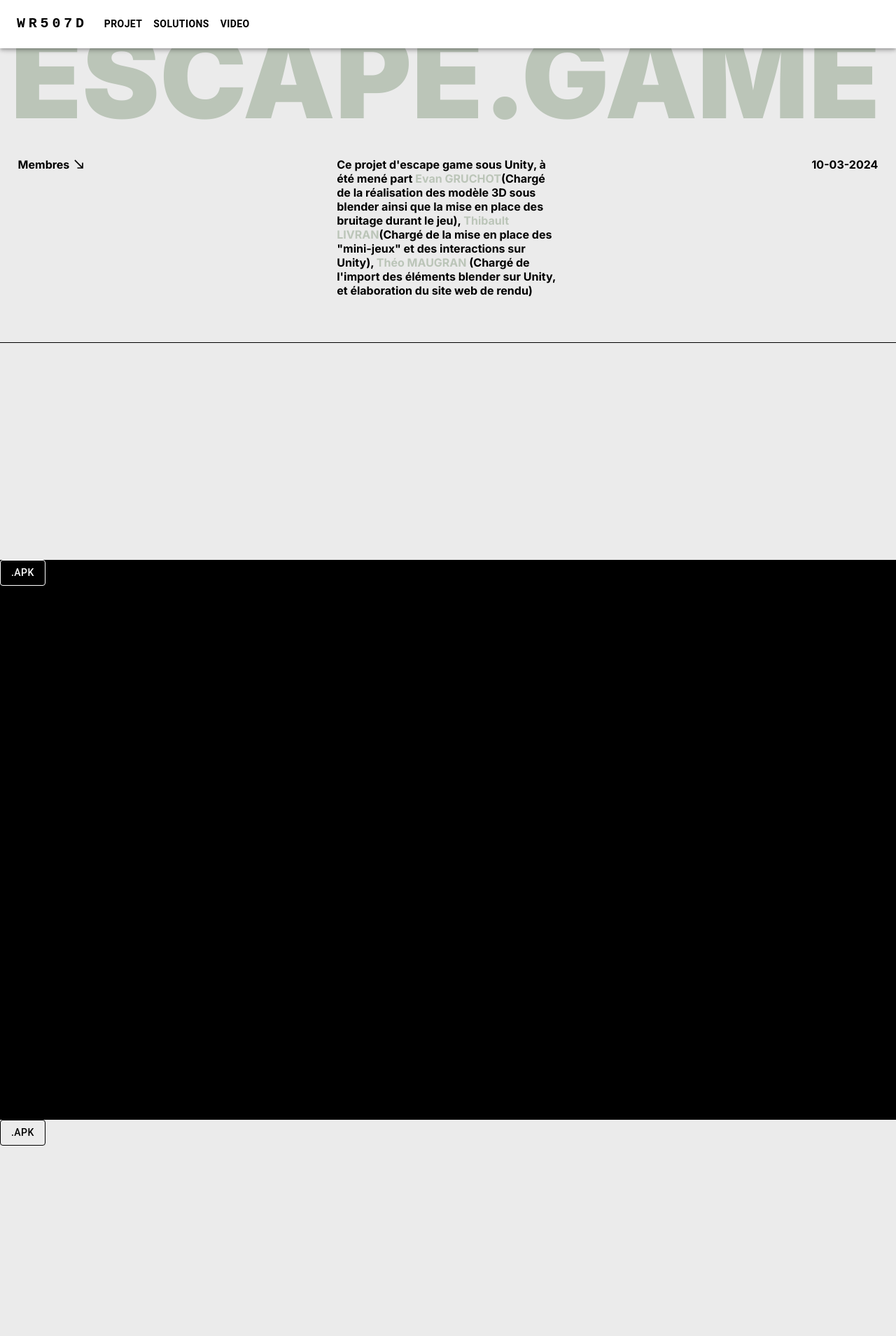
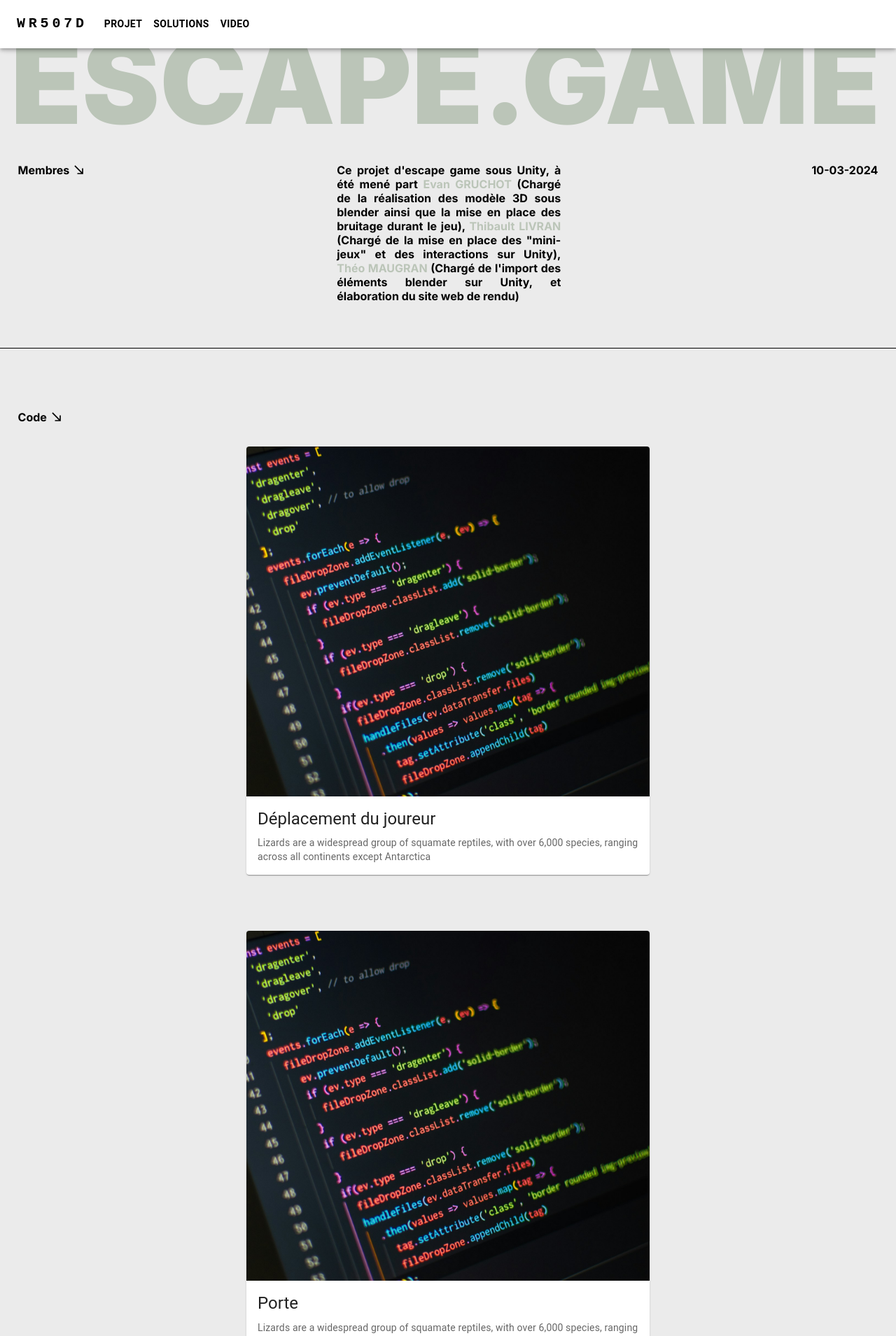
Before and after one commit to theomgrn/LandingUnity, a Next.js app: page / in a window 1280 px wide. Shown: the top 1909 px of the page at 70% size. Built offline with nearby package versions, Linux system fonts and the light colour scheme; a web font is replaced by a local one.

Commit message:
feat : mise en place des screen des différents script

```diff
--- /dev/null
+++ b/app/component/cards.js
@@ -0,0 +1,77 @@
+import * as React from 'react';
+import Card from '@mui/material/Card';
+import CardContent from '@mui/material/CardContent';
+import CardMedia from '@mui/material/CardMedia';
+import Typography from '@mui/material/Typography';
+import { CardActionArea } from '@mui/material';
+import code from "@/app/css/code.module.css";
+
+export default function ActionAreaCard() {
+    return (
+        <div className={code.listCards}>
+            <Card className={code.card}>
+                <CardActionArea>
+                    <a href="../../public/images/code.jpg" download>
+                        <CardMedia
+                            component="img"
+                            height="500"
+                            image="./images/code.jpg"
+                            alt="green iguana"
+                        />
+                    </a>
+                    <CardContent>
+                        <Typography gutterBottom variant="h5" component="div">
+                            Déplacement du joureur
+                        </Typography>
+                        <Typography variant="body2" color="text.secondary">
+                            Lizards are a widespread group of squamate reptiles, with over 6,000
+                            species, ranging across all continents except Antarctica
+                        </Typography>
+                    </CardContent>
+                </CardActionArea>
+            </Card>
+            <Card className={code.card}>
+                <CardActionArea>
+                    <a href="../../public/images/code.jpg" download>
+                        <CardMedia
+                            component="img"
+                            height="500"
+                            image="./images/code.jpg"
+                            alt="green iguana"
+                        />
+                    </a>
+                    <CardContent>
+                        <Typography gutterBottom variant="h5" component="div">
+                            Porte
+                        </Typography>
+                        <Typography variant="body2" color="text.secondary">
+                            Lizards are a widespread group of squamate reptiles, with over 6,000
+                            species, ranging across all continents except Antarctica
+                        </Typography>
+                    </CardContent>
+                </CardActionArea>
+            </Card>
+            <Card className={code.card}>
+                <CardActionArea>
+                    <a href="../../public/images/code.jpg" download>
+                        <CardMedia
+                            component="img"
+                            height="500"
+                            image="./images/code.jpg"
+                            alt="green iguana"
+                        />
+                    </a>
+                    <CardContent>
+                        <Typography gutterBottom variant="h5" component="div">
+                            Tiroir
+                        </Typography>
+                        <Typography variant="body2" color="text.secondary">
+                            Lizards are a widespread group of squamate reptiles, with over 6,000
+                            species, ranging across all continents except Antarctica
+                        </Typography>
+                    </CardContent>
+                </CardActionArea>
+            </Card>
+        </div>
+    );
+}
--- /dev/null
+++ b/app/css/code.module.css
@@ -0,0 +1,18 @@
+.listCards {
+  padding: 4vh 2vw 0 2vw;
+  display: flex;
+  flex-direction: row;
+  flex-wrap: wrap;
+  justify-content: space-around;
+  gap: 5em;
+}
+
+.card {
+  width: 45vw;
+}
+
+@media (max-width: 768px) {
+  .card {
+    width: 90vw !important;
+  }
+}
--- a/app/css/header.module.css
+++ b/app/css/header.module.css
@@ -1,9 +1,5 @@
 @import url('https://fonts.googleapis.com/css2?family=Climate+Crisis&display=swap');
 @import url('https://fonts.googleapis.com/css2?family=Climate+Crisis&family=Tilt+Warp&display=swap');
-
-.headerPart {
-    min-height: 100vh;
-}
 
 .colorPrimary {
     color: var(--primary);
@@ -67,6 +63,13 @@
 
 .subject .description {
     width: 25vw;
+    text-align: justify;
+}
+
+@media (max-width: 768px) {
+    .subject .description {
+        width: 50vw;
+    }
 }
 
 .subject svg{
--- a/app/globals.css
+++ b/app/globals.css
@@ -1,5 +1,6 @@
 :root {
   --primary: #bbc5b8;
+  --background: #ebebeb;
   /*--border-radius: 12px;*/
   --font-mono: ui-monospace, Menlo, Monaco, "Cascadia Mono", "Segoe UI Mono",
   "Roboto Mono", "Oxygen Mono", "Ubuntu Monospace", "Source Code Pro",
@@ -17,6 +18,7 @@ body {
   max-width: 100vw;
   overflow-x: hidden;
   scroll-behavior: smooth;
+  background-color: var(--background);
 }
 
 li{
@@ -44,12 +46,19 @@ hr {
 }
 
 #accueil{
+  margin-top: 1vh;
   background-color: #ebebeb;
+}
+
+@media (max-width: 768px) {
+  #accueil{
+    margin-top: 4vh;
+  }
 }
 
 #projet{
   min-height: 100vh;
-  background-color: black;
+  background-color: #ebebeb;
 }
 
 #solutions{
--- a/app/page.js
+++ b/app/page.js
@@ -1,48 +1,47 @@
 "use client";
 import SouthEastIcon from '@mui/icons-material/SouthEast';
-import styles from "./css/header.module.css";
+import header from "./css/header.module.css";
+import code from "./css/code.module.css";
 import * as React from 'react';
 import Stack from '@mui/material/Stack';
 import Button from '@mui/material/Button';
 import Navbar from "@/app/component/navbar";
+import Cards from "@/app/component/cards";
 
 export default function Home() {
     return (
         <div>
-            <header id="accueil" className={styles.headerPart}>
+            <header id="accueil" className={header.headerPart}>
                 <Navbar/>
-                <div className={styles.escapeGame}>
+                <div className={header.escapeGame}>
                     <a href="#" data-letters="ESCAPE.GAME">ESCAPE.GAME</a>
                 </div>
-                <div className={styles.subject}>
+                <div className={header.subject}>
                     <div>
                         <h4>Membres&nbsp;<SouthEastIcon/></h4>
                     </div>
                     <div>
-                        <p className={styles.description}>Ce projet d'escape game sous Unity, à été mené part <span className={styles.colorPrimary}>Evan GRUCHOT</span>(Chargé de la réalisation des modèle 3D sous blender ainsi que la mise en place des bruitage durant le jeu), <span className={styles.colorPrimary}>Thibault LIVRAN</span>(Chargé de la mise en place des "mini-jeux" et des interactions sur Unity), <span className={styles.colorPrimary}>Théo MAUGRAN</span> (Chargé de l'import des éléments blender sur Unity, et élaboration du site web de rendu) </p>
+                        <p className={header.description}>Ce projet d'escape game sous Unity, à été mené part <span
+                            className={header.colorPrimary}>Evan GRUCHOT</span> (Chargé de la réalisation des modèle 3D
+                            sous blender ainsi que la mise en place des bruitage durant le jeu), <span
+                                className={header.colorPrimary}>Thibault LIVRAN</span> (Chargé de la mise en place des
+                            "mini-jeux" et des interactions sur Unity), <span className={header.colorPrimary}>Théo MAUGRAN</span> (Chargé
+                            de l'import des éléments blender sur Unity, et élaboration du site web de rendu) </p>
                     </div>
                     <div>
                         <p>10-03-2024</p>
                     </div>
                 </div>
-                <hr />
+                <hr/>
             </header>
             <main>
-            <div id="projet">
-                    <Stack spacing={2} direction="row">
-                        <Button
-                            variant="outlined"
-                            sx={{
-                                color: "white",
-                                borderColor: "white",
-                                '&:hover': {
-                                    borderColor: "#bbc5b8",
-                                }
-                            }}
-                        >
-                            .APK
-                        </Button>
-                    </Stack>
+                <div id="projet">
+                    <div className={header.subject}>
+                        <div>
+                            <h4>Code&nbsp;<SouthEastIcon/></h4>
+                        </div>
+                    </div>
+                    <Cards/>
                 </div>
                 <div id="solutions">
                     <Stack spacing={2} direction="row">
```
Also changed, not shown: public/images/code.jpg (added).
